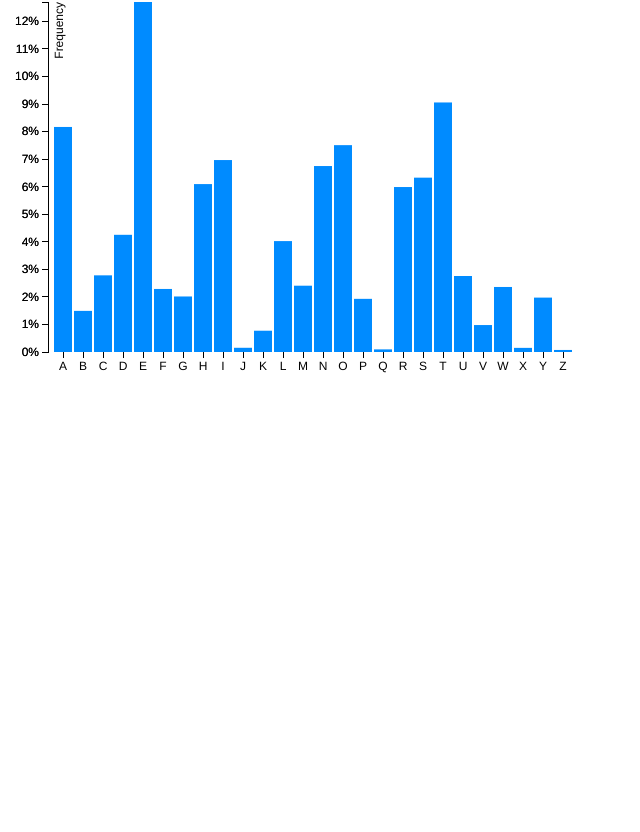
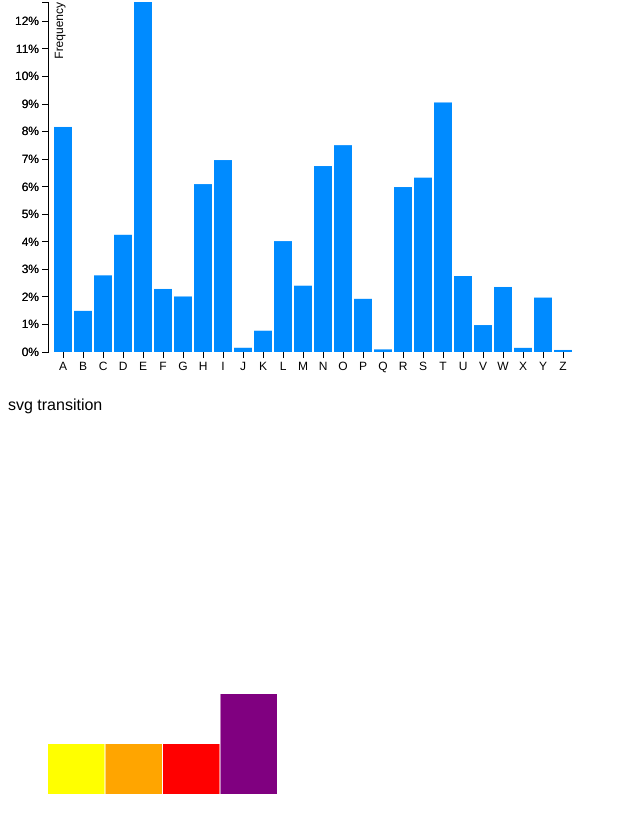
Before and after one commit to joe-vanleeuwen/d3fun, a plain HTML site: page index.html in a window 1280 px wide. Shown: the part 924-1756 px from the top of the page, without its empty margins (0-640 px from the left). Before the commit the page ends 1318 px from the top, so only its background shows below. Drawn offline with nearby package versions, Linux system fonts and the light colour scheme.

Commit message:
working on key function binding

```diff
--- /dev/null
+++ b/change-chart.js
@@ -0,0 +1,87 @@
+var fruitData = [
+	[
+		{
+			fruit: 'bananas',
+			quantity: 1
+		},
+		{
+			fruit: 'oranges',
+			quantity: 1
+		},
+		{
+			fruit: 'apples',
+			quantity: 1
+		},
+		{
+			fruit: 'carrots',
+			quantity: 2
+		}
+	],
+	[
+		{
+			fruit: 'oranges',
+			quantity: 1
+		},
+		{
+			fruit: 'apples',
+			quantity: 1
+		},
+		{
+			fruit: 'carrots',
+			quantity: 1
+		}
+	],
+	[
+		{
+			fruit: 'bananas',
+			quantity: 1
+		},
+		{
+			fruit: 'oranges',
+			quantity: 2
+		},
+		{
+			fruit: 'carrots',
+			quantity: 1
+		}
+	]
+]
+
+
+var fruitChart = makeFruity();
+
+$(document).ready(function() {
+	fruitChart(fruitData[0]);
+});
+
+function makeFruity() {
+
+	var margin = {top: 20, right: 30, bottom: 30, left: 40};
+
+	var w = (data.length * 50) - margin.left - margin.right,
+	    h = 400 - margin.top - margin.bottom
+	var barWidth = w / data.length;
+
+	var svg = d3.select('.svg-transition-chart')
+		.attr('width', w + margin.left + margin.right)
+		.attr('height', h + margin.top + margin.bottom)
+	  .append('g')
+	    .attr('transform', 'translate(' + margin.left + ',' + margin.top + ')');
+
+	return function(data) {
+		var bars = svg.selectAll('rect')
+			.data(data, function(d) {return d.fruit});
+
+		bars.enter().append('rect')
+		  	.attr('class', function(d) { return d.fruit })
+		    .attr('width', w / data.length - 1)
+		    .attr('height', function(d) { return d.quantity * 50 })
+		    .attr('x', function(d, i) { return w / data.length * i })
+		    .attr('y', function(d) { return h - (d.quantity * 50)})
+
+		console.log('bars.exit is before: ', bars.exit())
+		bars.exit().remove();
+		console.log('bars.exit is after: ', bars.exit())
+	}
+
+}
--- a/chart.css
+++ b/chart.css
@@ -51,3 +51,19 @@ body {
 	padding: 10px 0;
 	display: block;
 }
+
+rect.bananas {
+	fill: yellow;
+}
+
+rect.oranges {
+	fill: orange;
+}
+
+rect.apples {
+	fill: red;
+}
+
+rect.carrots {
+	fill: purple;
+}
--- a/chart.js
+++ b/chart.js
@@ -216,6 +216,7 @@ function makeSVGVerticalRangeBandChart(data) {
 	      .attr("height", function(d) { return height - y(d.value); })
 	      .attr("width", x.rangeBand());
 
+	// chart label ('Frequency')
 	chart.append("g")
 	    .attr("class", "y axis")
 	    .call(yAxis)
--- a/index.html
+++ b/index.html
@@ -27,7 +27,12 @@
 	<span class="block">svg vertical bar chart using rangeband and axes</span>
 	<svg class="svg-vertical-rangeband-chart chart"></svg>
 
+	<!-- svg vertical rangeband bar chart -->
+	<span class="block">svg transition</span>
+	<svg class="svg-transition-chart chart"></svg>
+
 	<script type="text/javascript" src="chart.js"></script>
+	<script type="text/javascript" src="change-chart.js"></script>
 
 </body>
 </html>
```
